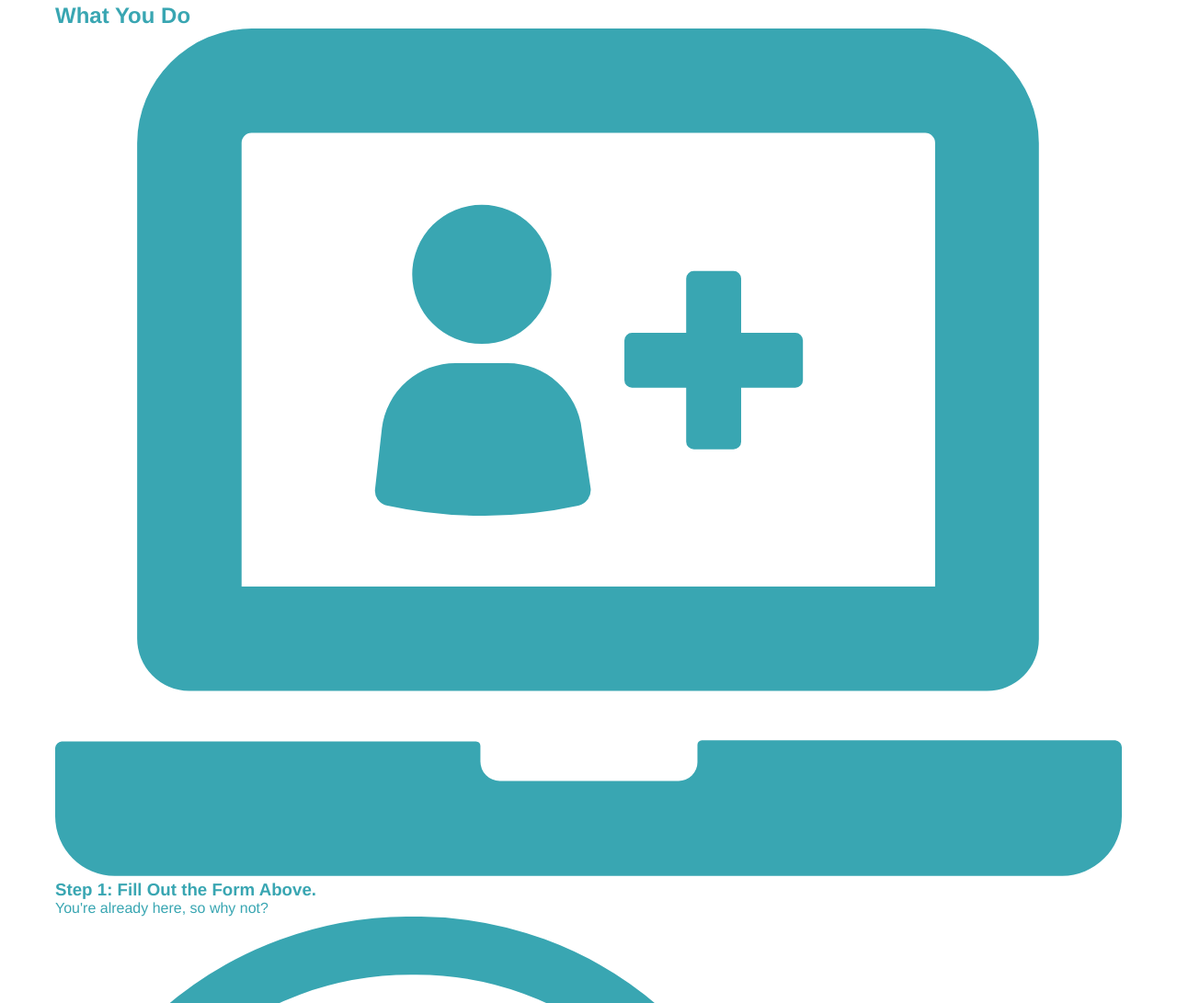
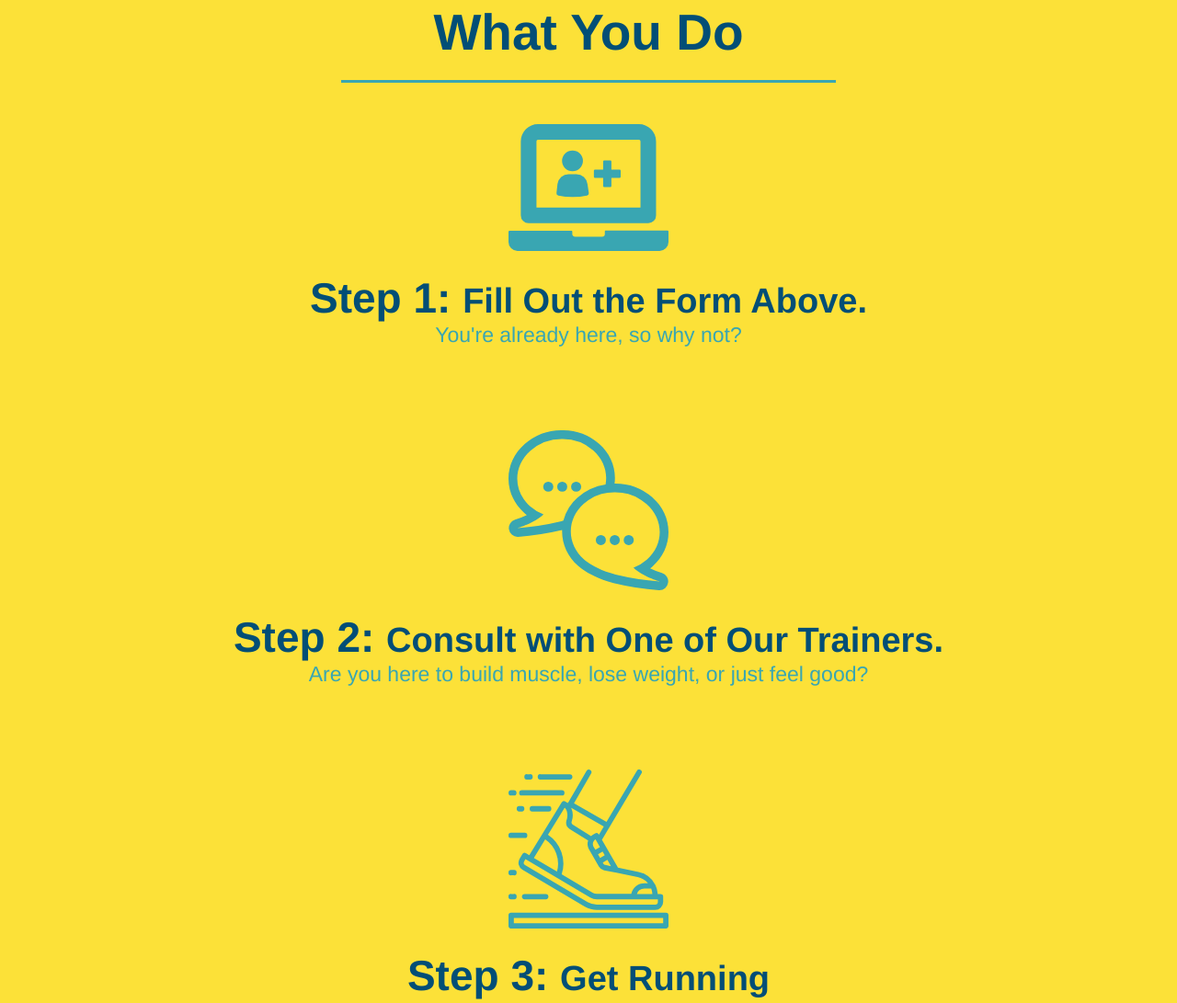
Before and after one commit to wangjiayususan/run-buddy, a plain HTML site: page index 2.html in a window 1280 px wide. Shown: the part 1237-2328 px from the top of the page at 92% size. Drawn offline with Linux system fonts and the light colour scheme.

Commit message:
style what you do section

```diff
--- a/assets/css/style.css
+++ b/assets/css/style.css
@@ -125,3 +125,56 @@ section {
     font-size: 20px;
     margin: 0 auto;
 }
+.steps {
+    text-align: center;
+    background: #fce138;
+}
+.steps h2 {
+    font-size: 55px;
+    color: #024e76;
+    margin-bottom: 35px;
+    padding 0 100px 20px 100px;
+    border-bottom: 3px solid;
+    border-color: #39a6b2;
+}
+.section-title {
+    font-size:55px;
+    color:#024e76;
+    margin-bottom:35px;
+    padding:0 100px 20px 100px;
+    display: inline-block;
+    border bottom: 3px solid;
+}
+.primary-border {
+    border-color: #fce138;
+}
+.secondary-border {
+    border-color: #39a6b2;
+}
+/*remove this entire CSS rule*/
+.intro h2{
+
+}
+/*and this one*/
+.steps h2 {
+
+}
+.steps div {
+    margin-bottom:80px;
+}
+.steps img {
+    width:15%;
+    margin: 10px 0;
+}
+.steps h3 {
+    color:#024e76;
+    font-size:46px;
+    margin-top: 10px;
+}
+.steps p {
+    color: #39a6b2;
+    font-size:23px;
+}
+.steps span {
+    font-size: 38px;
+}
--- a/index 2.html
+++ b/index 2.html
@@ -71,37 +71,37 @@
 
   <!-- "what we do" section -->
   <section id="what-we-do" class="intro">
-    <h2>What We Do</h2>
+    <h2 class="section-title primary-border">What We Do</h2>
     <P>
       butcher selfies chambray shappy chic gentrify redymade yr Echo Park XOXO Tumblr normcore Banksy direct trade Blue Bottle chillwave you probably haven't heard of them single-origin coffee Vice fanny pack fixie Odd Future Austin fingerstache pickled twee synth Wes Anderson Thundercats viral bitters flannel meggings narwhal Marfa Schlitz sustainable Intelligentsia umami deep v craft
     </P>
   </section>
 
   <!-- "what you do" section -->
-  <section id="what-you-do">
-    <h2>What You Do</h2>
+  <section id="what-you-do" class="steps">
+    <h2 class="section-title secondary-border">What You Do</h2>
 
     <div>
       <!-- insert this img element -->
       <img src="./assets/images/01-04-svgs/step-1.svg" alt="" />
-      <h3>Step 1: Fill Out the Form Above.</h3>
+      <h3>Step 1: <span>Fill Out the Form Above.</span></h3>
       <p>You're already here, so why not?</p>
     </div>
 
     <div>
       <img src="./assets/images/01-04-svgs/step-2.svg" alt="" />
-      <h3>Step 2: Consult with One of Our Trainers.</h3>
+      <h3>Step 2: <span>Consult with One of Our Trainers.</span></h3>
       <p>Are you here to build muscle, lose weight, or just feel good?</p>
     </div>
 
     <div>
       <img src="./assets/images/01-04-svgs/step-3.svg" alt="" />
-      <h3>Step 3: Get Running</h3>
+      <h3>Step 3: <span>Get Running</span></h3>
       <p>Hit the ground running (literally) once your trainer lays out your plan.</p>
 
       <div>
         <img src="./assets/images/01-04-svgs/step-4.svg" alt="" />
-        <h3>Step 4: See Results.</h3>
+        <h3>Step 4: <span>See Results.</span></h3>
         <p>Bi-weekly checkins with your trainer will keep you focused</p>
       </div>
     </div>
```
